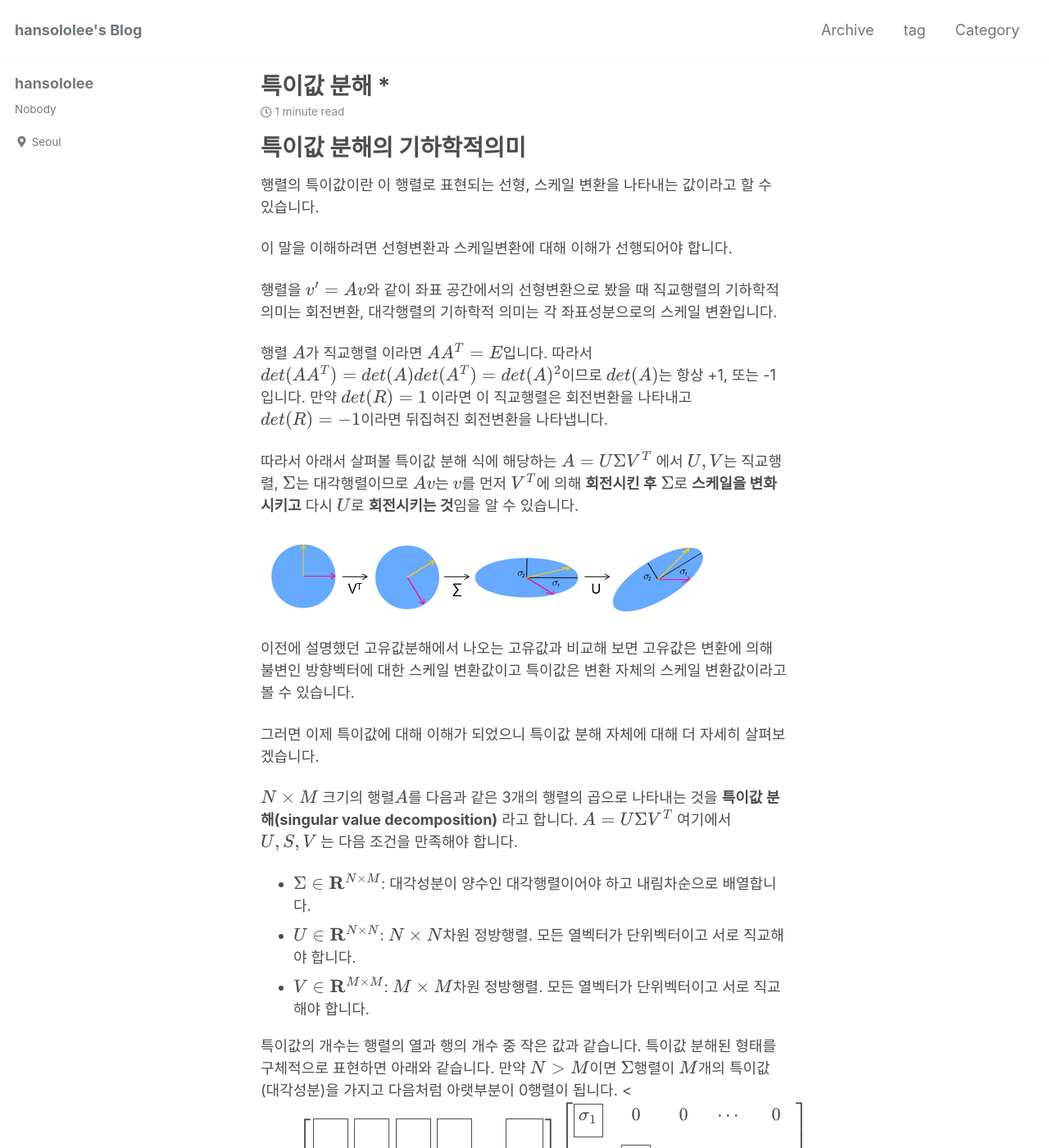
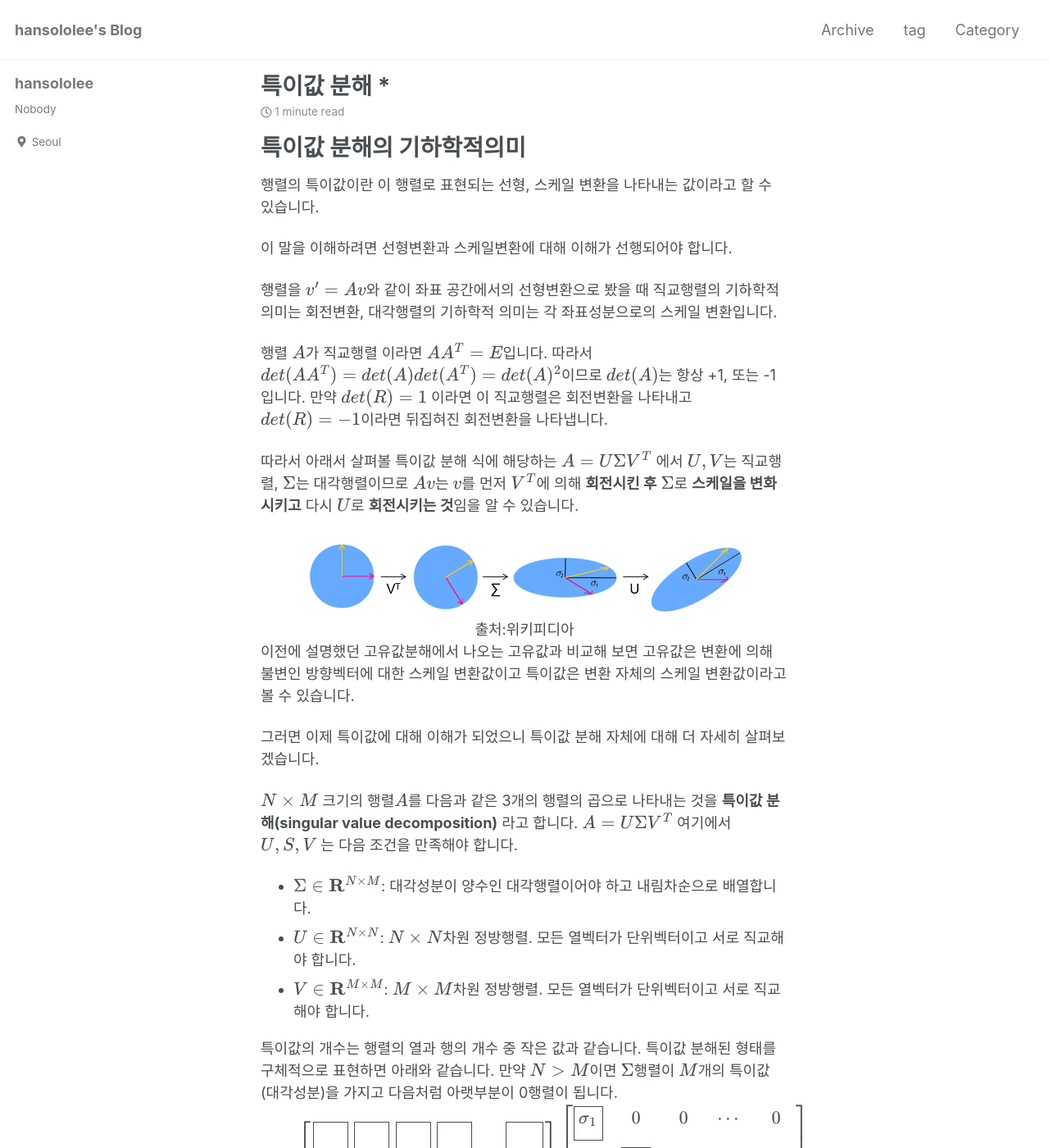
Before and after one commit to arisongha/hansololee.github.io, a Jekyll site: the page built from _posts/2019-01-14-svd.md, in a window 1280 px wide and 1400 px high. Shown: the whole window at 82% size. Built offline with Jekyll 4.4.1, drawn with Linux system fonts in a browser that asks for light colours; cached includes are drawn as plain includes; nearby versions of some CDN libraries; formulas are drawn with MathJax 3.

Commit message:
Update 2019-01-14-svd.md

```diff
--- a/_posts/2019-01-14-svd.md
+++ b/_posts/2019-01-14-svd.md
@@ -21,7 +21,8 @@ categories:
 
 따라서 아래서 살펴볼 특이값 분해 식에 해당하는 $$A = U\Sigma V^T$$ 에서 $$U,V$$는 직교행렬, $$\Sigma$$는 대각행렬이므로 $$Av$$는 $$v$$를 먼저 $$V^T$$에 의해 **회전시킨 후** $$\Sigma$$로 **스케일을 변화시키고** 다시 $$U$$로 **회전시키는 것**임을 알 수 있습니다.
 
-<img data-action="zoom" src='{{ "/assets/img/svd_decomposition01.png" | relative_url }}' alt='absolute'>
+<center><img data-action="zoom" src='{{ "/assets/img/svd_decomposition01.png" | relative_url }}' alt='absolute'></center>
+<center>출처:위키피디아</center>
 
 이전에 설명했던 고유값분해에서 나오는 고유값과 비교해 보면 고유값은 변환에 의해 불변인 방향벡터에 대한 스케일 변환값이고 특이값은 변환 자체의 스케일 변환값이라고 볼 수 있습니다.
 
@@ -35,7 +36,7 @@ $$A = U\Sigma V^T$$ 여기에서 $$U,S,V$$ 는 다음 조건을 만족해야 합
 - $$V \in \mathbf{R}^{M \times M}$$: $$M \times M$$차원 정방행렬. 모든 열벡터가 단위벡터이고 서로 직교해야 합니다.
 
 특이값의 개수는 행렬의 열과 행의 개수 중 작은 값과 같습니다. 특이값 분해된 형태를 구체적으로 표현하면 아래와 같습니다. 만약 $$N > M$$이면 $$\Sigma$$행렬이 $$M$$개의 특이값(대각성분)을 가지고 다음처럼 아랫부분이 0행렬이 됩니다.
-<
+<br>
 $$
 A =
 \begin{bmatrix}
```
